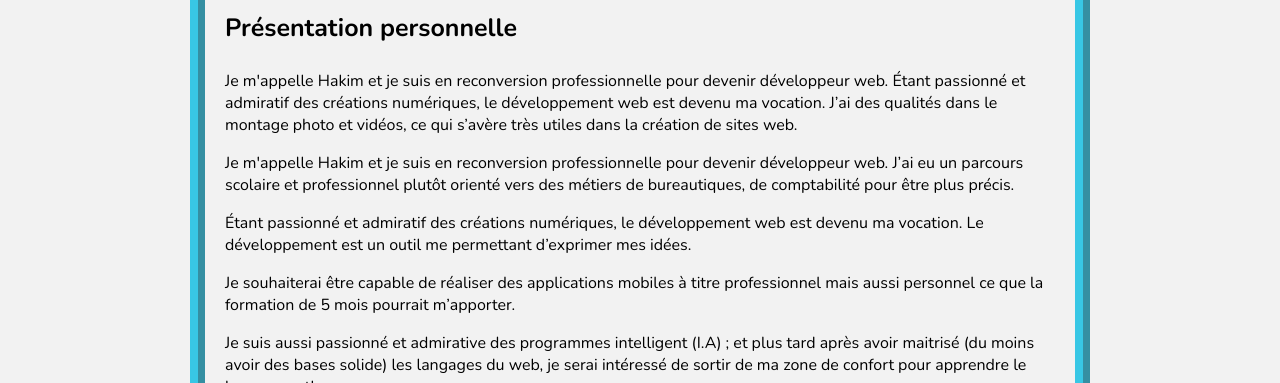
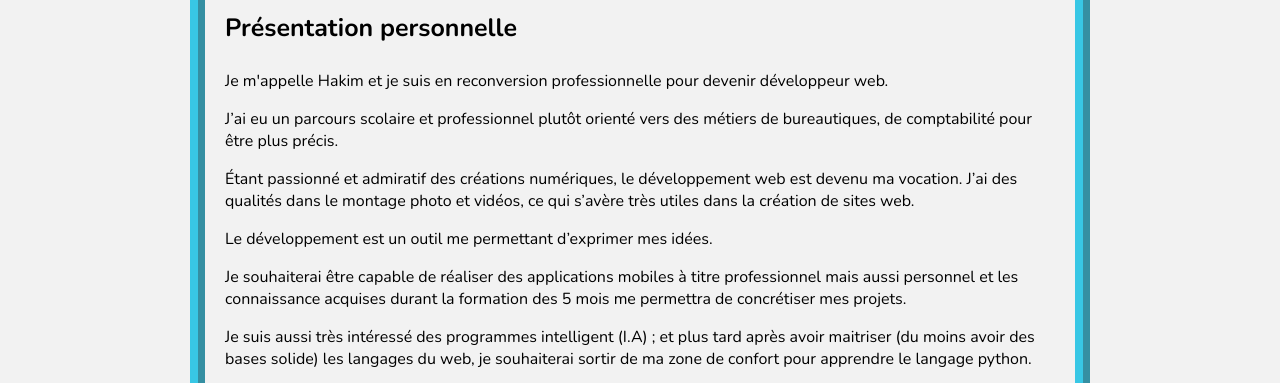
Before and after one commit to hakimbenoussar/4DevByDev, a plain HTML site: page aboutme.html in a window 1280 px wide. Shown: the part 569-952 px from the top of the page. Drawn offline with nearby package versions, Linux system fonts and the light colour scheme.

Commit message:
relecture

```diff
--- a/aboutme.html
+++ b/aboutme.html
@@ -46,11 +46,12 @@
 		<div class="aboutme">
 			<h2 class="h2__page">À propos de moi</h2>
 			<h3 class="h3__page">Présentation personnelle</h3>
-			<p>Je m'appelle Hakim et je suis en reconversion professionnelle pour devenir développeur web. Étant passionné et admiratif des créations numériques, le développement web est devenu ma vocation. J’ai des qualités dans le montage photo et vidéos, ce qui s’avère très utiles dans la création de sites web.</p>
-			<p>Je m'appelle Hakim et je suis en reconversion professionnelle pour devenir développeur web. J’ai eu un parcours scolaire et professionnel plutôt orienté vers des métiers de bureautiques, de comptabilité pour être plus précis.</p>
-			<p>Étant passionné et admiratif des créations numériques, le développement web est devenu ma vocation. Le développement est un outil me permettant d’exprimer mes idées.</p>
-			<p>Je souhaiterai être capable de réaliser des applications mobiles à titre professionnel mais aussi personnel ce que la formation de 5 mois pourrait m’apporter.</p>
-			<p>Je suis aussi passionné et admirative des programmes intelligent (I.A) ; et plus tard après avoir maitrisé (du moins avoir des bases solide) les langages du web, je serai intéressé de sortir de ma zone de confort pour apprendre le langage python.</p>
+			<p>Je m'appelle Hakim et je suis en reconversion professionnelle pour devenir développeur web.</p>
+			<p> J’ai eu un parcours scolaire et professionnel plutôt orienté vers des métiers de bureautiques, de comptabilité pour être plus précis.</p>
+			<p>Étant passionné et admiratif des créations numériques, le développement web est devenu ma vocation. J’ai des qualités dans le montage photo et vidéos, ce qui s’avère très utiles dans la création de sites web.</p>
+			<p>Le développement est un outil me permettant d’exprimer mes idées.</p>
+			<p>Je souhaiterai être capable de réaliser des applications mobiles à titre professionnel mais aussi personnel et les connaissance acquises durant la formation des 5 mois me permettra de concrétiser mes projets.</p>
+			<p>Je suis aussi très intéressé des programmes intelligent (I.A) ; et plus tard après avoir maitriser (du moins avoir des bases solide) les langages du web, je souhaiterai sortir de ma zone de confort pour apprendre le langage python.</p>
 			<h3 class="h3__page">Objectifs personnels en diagramme</h3>
 			<img id="diagramme" src="img/diagramme.png" alt="Objectifs personnels en diagramme" style="width:100%;max-width:900px">
 			<div id="myModal" class="modal">
```
